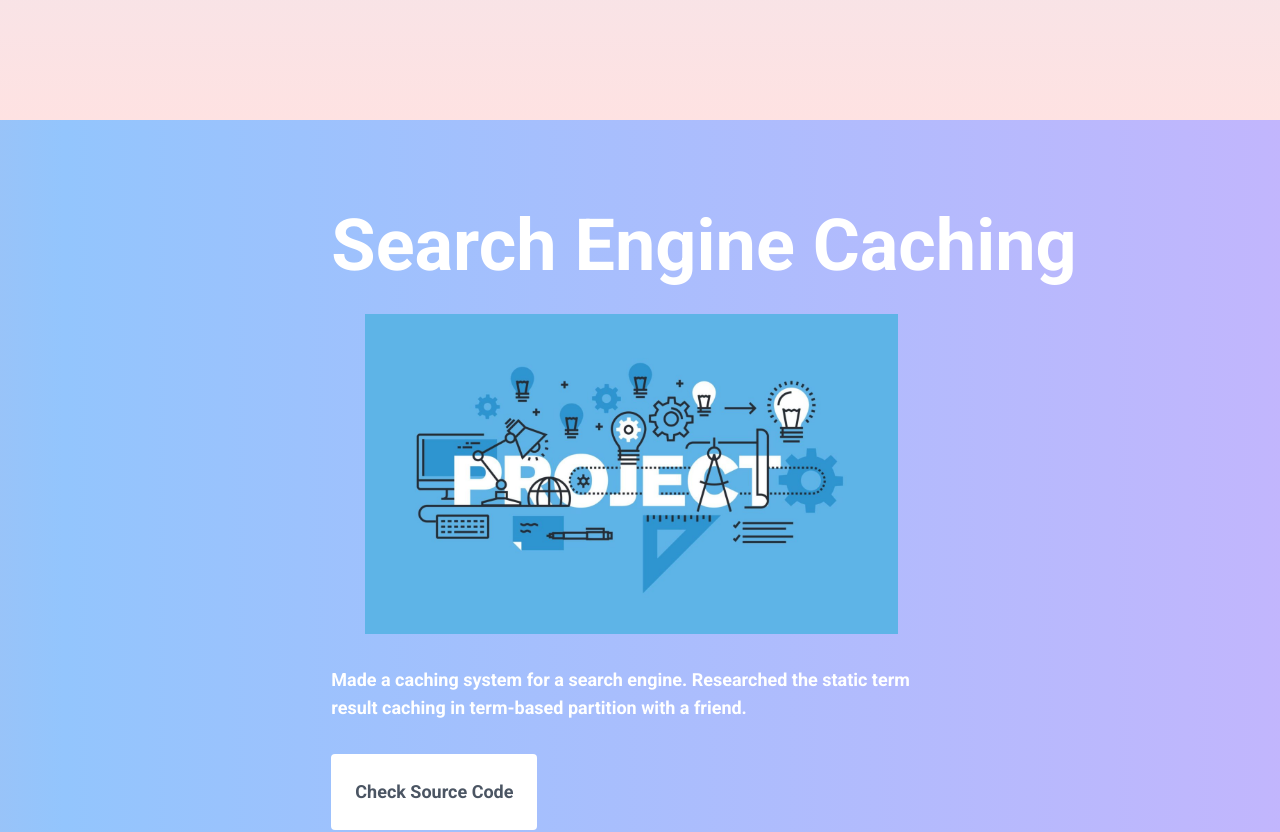
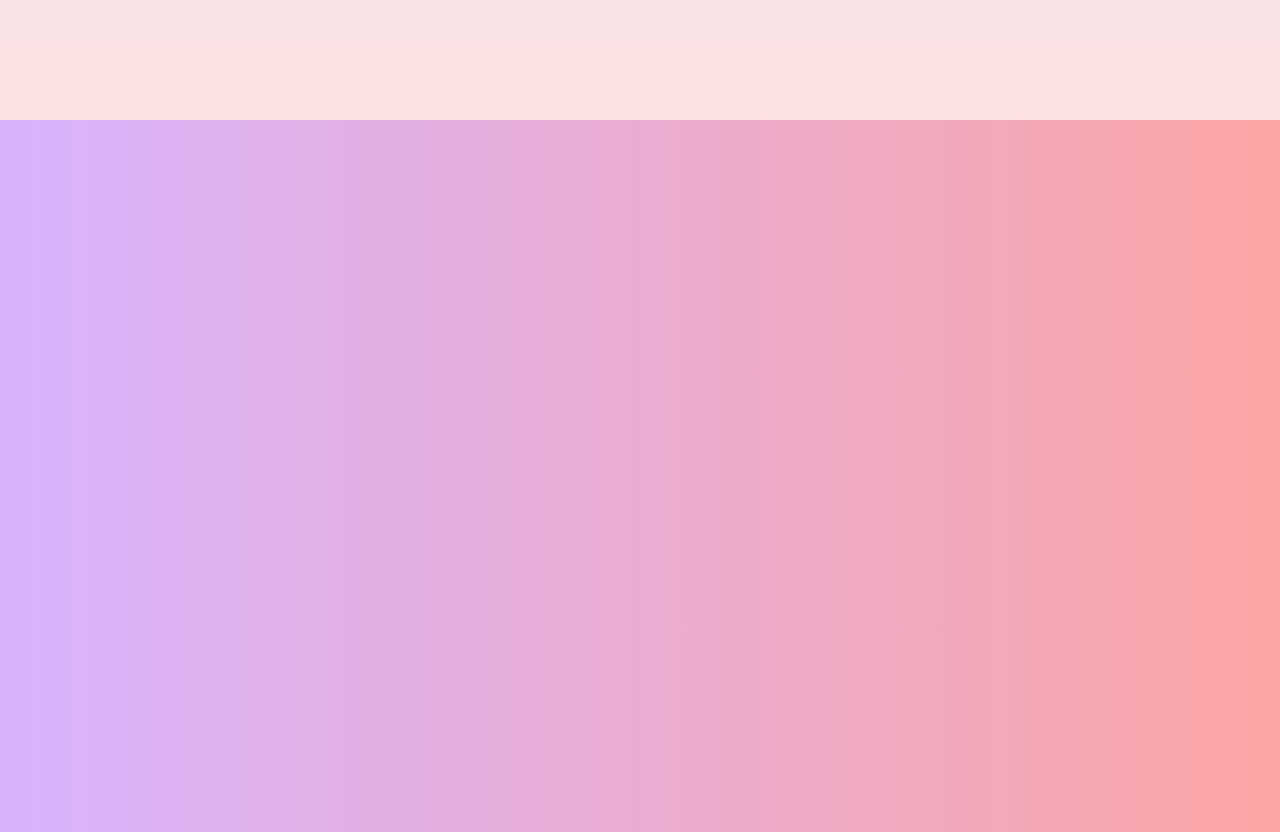
Before and after one commit to YMirzaa/portfolio, a Next.js app: page /portfolio in a window 1280 px wide. Shown: the part 680-1512 px from the top of the page. Built offline with nearby package versions, Linux system fonts and the light colour scheme.

Commit message:
project changes

```diff
--- a/src/app/portfolio/page.tsx
+++ b/src/app/portfolio/page.tsx
@@ -23,34 +23,26 @@ const items = [
 		img: "/employeeDashboard.png",
 		link: "https://github.com/YMirzaa/Employee-Management-Dashboard",
 	},
+
 	{
 		id: 3,
 		color: "from-violet-300 to-purple-300",
-		title: "Nutrikom",
-		desc: "Together with my friend, we created an application for the daily routines of dietitians through digitization.",
-		img: "/templatesDetails2.png",
-		private: true,
-		link: "https://github.com/Nutrikom/web-frontend",
-	},
-	{
-		id: 4,
-		color: "from-purple-300 to-red-300",
 		title: "Chat Application With Socket",
 		desc: "A chat application with Java, Spring, and React.js techonologies. Used STOMP.js for the socket connection.",
 		img: "/project.jpg",
 		link: "https://github.com/YMirzaa/Socket-Chat",
 	},
 	{
-		id: 5,
-		color: "from-red-300 to-blue-300",
+		id: 4,
+		color: "from-purple-300 to-red-300",
 		title: "REVO Mobile App",
 		desc: "My graduation endeavor. I steered the development and upkeep of a mobile app with a blockchain-based vote counting mechanism..",
 		img: "/project.jpg",
 		link: "https://senior.ceng.metu.edu.tr/2023/revo/",
 	},
 	{
-		id: 6,
-		color: "from-blue-300 to-violet-300",
+		id: 5,
+		color: "from-red-300 to-blue-300",
 		title: "Search Engine Caching",
 		desc: "Made a caching system for a search engine. Researched the static term result caching in term-based partition with a friend.",
 		img: "/project.jpg",
@@ -64,7 +56,7 @@ const PortfolioPage = () => {
 
 	// Value between 0 and 1, 0 to 100% are the transformation values
 
-	const x = useTransform(scrollYProgress, [0, 1], ["0%", "-85%"]);
+	const x = useTransform(scrollYProgress, [0, 1], ["0%", "-83%"]);
 
 	return (
 		<motion.div
```
